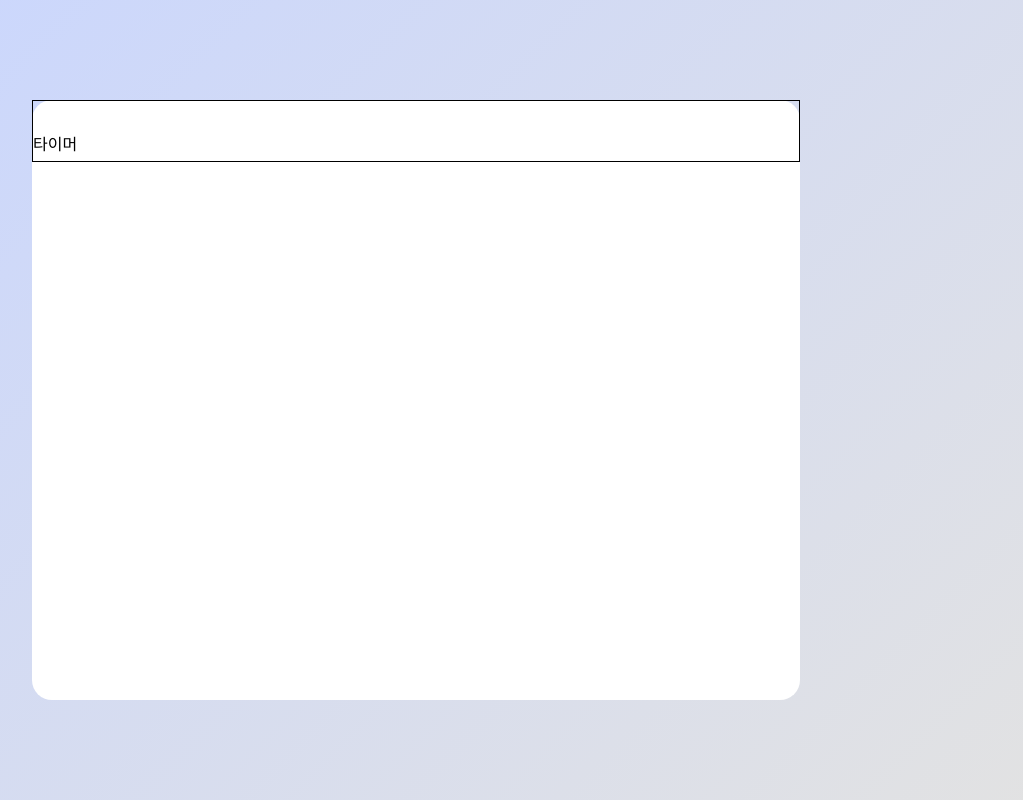
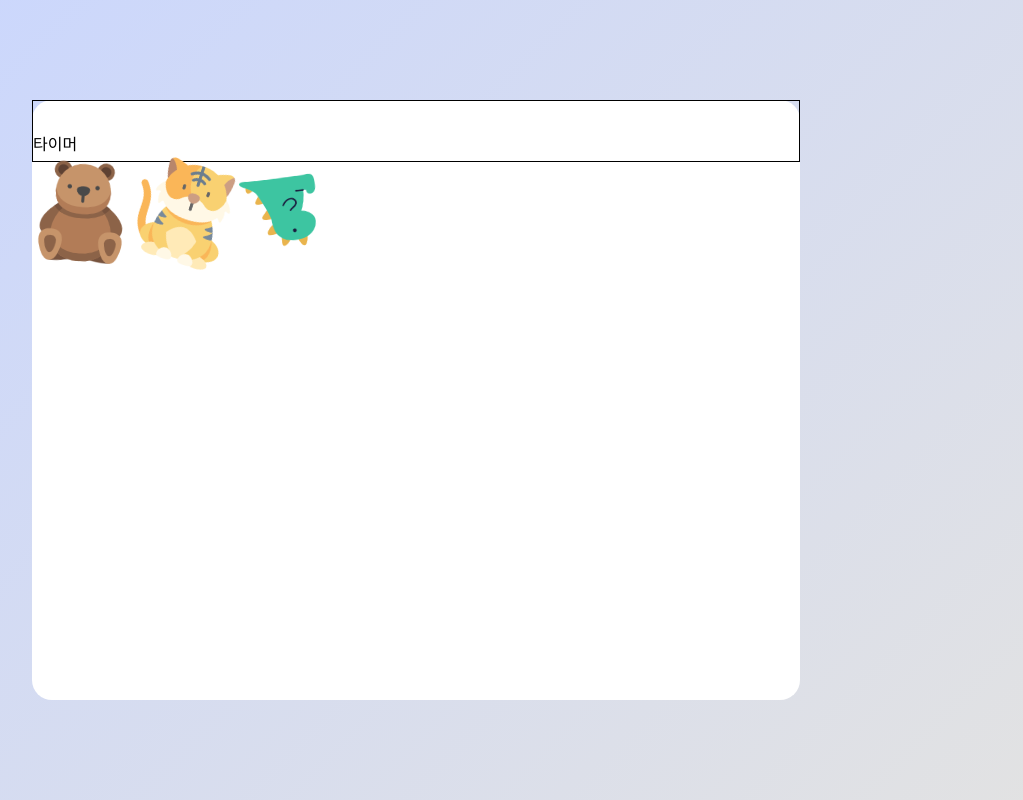
Before and after one commit to ji-silver/claw-machine-game, a plain HTML site: page index.html in a window 1280 px wide. Shown: the whole page, without its empty margins (224-1247 px from the left). Drawn offline with Linux system fonts and the light colour scheme.

Commit message:
first commit

```diff
--- a/index.css
+++ b/index.css
@@ -34,6 +34,15 @@ body {
     border: 1px solid #000;
 }
 
+.dolls-container {
+    width: 100%;
+    height: 100%;
+}
+
+.dolls {
+    width: 100px;
+}
+
 /* .joystick {
     width: 60%;
     height: 15%;
--- a/index.html
+++ b/index.html
@@ -11,10 +11,16 @@
     <div class="main">
         <div class="game">
             <div class="game__timer">타이머</div>
+            <div id="dolls-container">
+                <img src="./img/doll1.png" class="dolls">
+                <img src="./img/doll2.png" class="dolls">
+                <img src="./img/doll3.png" class="dolls">
+            </div>
         </div>
         <div class="joystick">
 
         </div>
     </div>
+    <script src="index.js"></script>
 </body>
 </html>
--- /dev/null
+++ b/index.js
@@ -0,0 +1,18 @@
+function shuffle(array) {
+    for (let i = array.length - 1; i > 0; i--) {
+      const j = Math.floor(Math.random() * (i + 1));
+      [array[i], array[j]] = [array[j], array[i]];
+    }
+    return array;
+  }
+
+  const dollsContainer = document.querySelector('#dolls-container');
+  const dolls = Array.from(dollsContainer.querySelectorAll('img'));
+  const shuffledDolls = shuffle(dolls);
+
+  dollsContainer.innerHTML = '';
+  shuffledDolls.forEach(doll => {
+    doll.style.transform = `rotate(${Math.floor(Math.random() * 360)}deg)`;
+    doll.style.transformOrigin = 'center';
+    dollsContainer.appendChild(doll);
+  });
```
Also changed, not shown: img/doll1.png (added), img/doll2.png (added), img/doll3.png (added).
